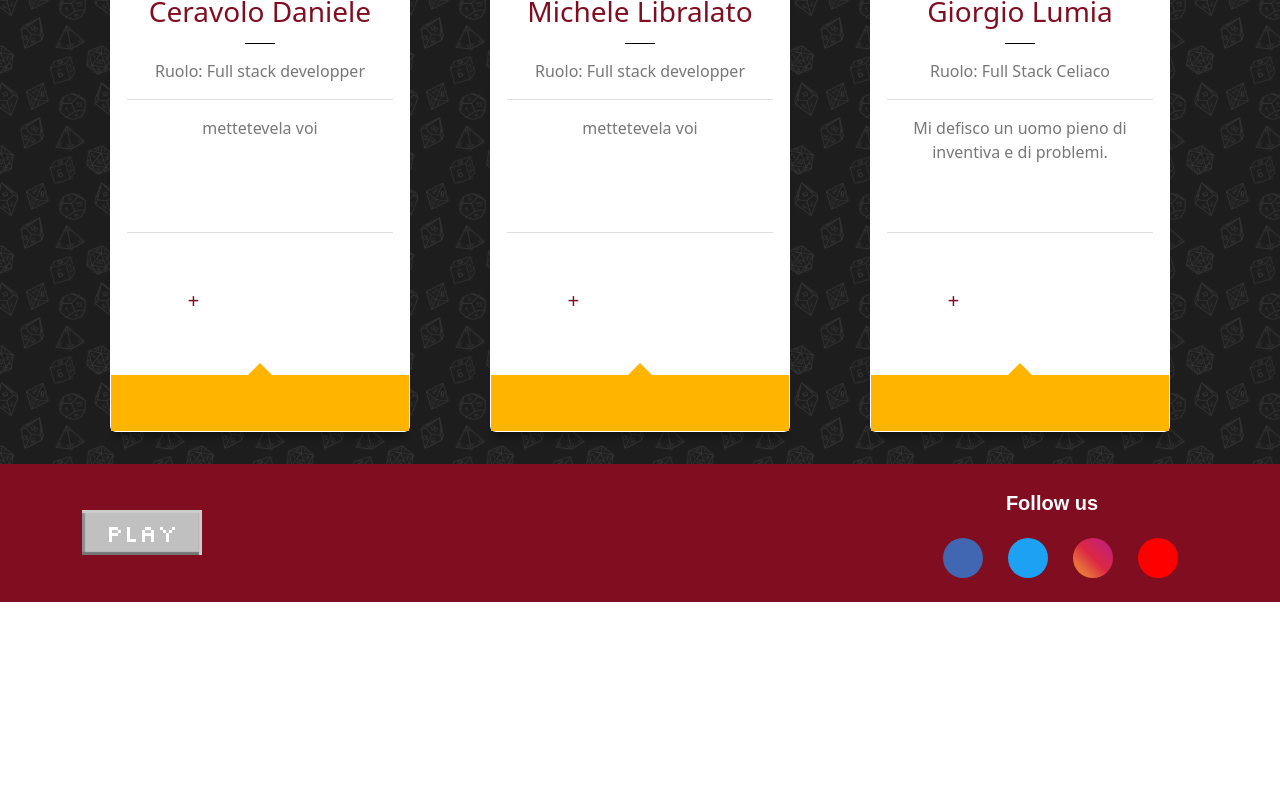
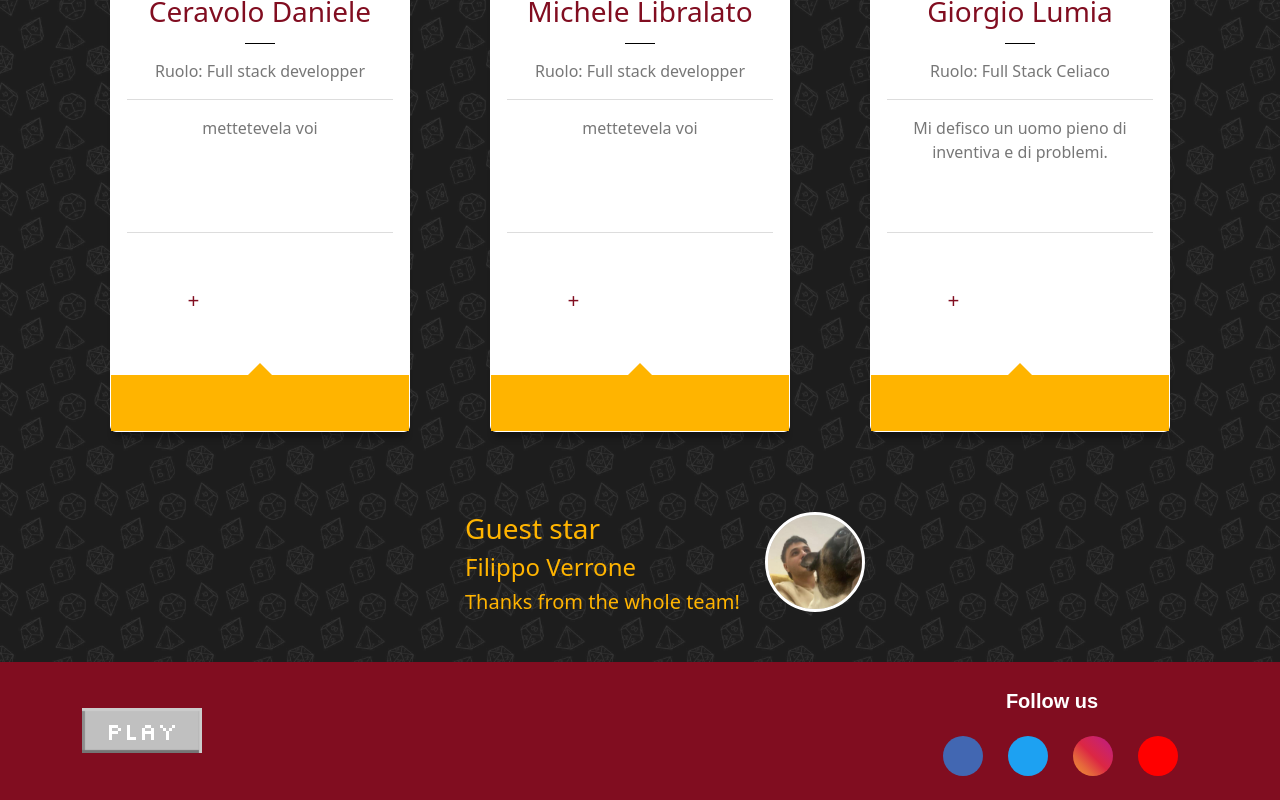
Before and after one commit to Dan848/vite-game-creator, a Vue app: page /about-us in a window 1280 px wide. Shown: the part 940-1740 px from the top of the page. Before the commit the page ends 1542 px from the top, so only its background shows below. Built offline with nearby package versions, Linux system fonts and the light colour scheme; a web font is replaced by a local one.

Commit message:
added guest star

```diff
--- a/src/pages/AboutUs.vue
+++ b/src/pages/AboutUs.vue
@@ -3,7 +3,16 @@
     <h2 class="text-center mt-2 pixel-text text-secondary">Conosci meglio il nostro Team!</h2>
     <div class="row align-items-stretch">
       <AboutUsCard v-for="team in store.Teams" :key="team.id" :team="team" />
+
     </div>
+    <div class="position-relative text-secondary my-5 mx-auto guest">
+        <h3>Guest star</h3>
+        <div class="guest-star">
+          <img src="/img/team/guest/verrone.jpeg" alt="Filippo Verrone">
+        </div>
+        <h4>Filippo Verrone</h4>
+        <h5>Thanks from the whole team!</h5>
+      </div>
   </div>
 </template>
 
@@ -24,4 +33,35 @@ export default {
 };
 </script>
 
-<style lang="scss" scoped></style>
+<style lang="scss" scoped>
+.guest{
+  width: 350px;
+  .guest-star {
+      position: absolute;
+      left: 100%;
+      top: 0;
+      margin-left: -50px;
+      z-index: 5;
+      width: 100px;
+      height: 100px;
+      border-radius: 50%;
+      overflow: hidden;
+      background: #ccc;
+      border: 3px solid #fff;
+
+      img {
+        position: absolute;
+        top: 50%;
+        left: 50%;
+        -webkit-transform: translate(-50%, -50%);
+        -moz-transform: translate(-50%, -50%);
+        -ms-transform: translate(-50%, -50%);
+        -o-transform: translate(-50%, -50%);
+        transform: translate(-50%, -50%);
+        width: 100px;
+        height: auto;
+      }
+  }
+}
+
+</style>
```
Also changed, not shown: public/img/team/guest/verrone.jpeg (added).
